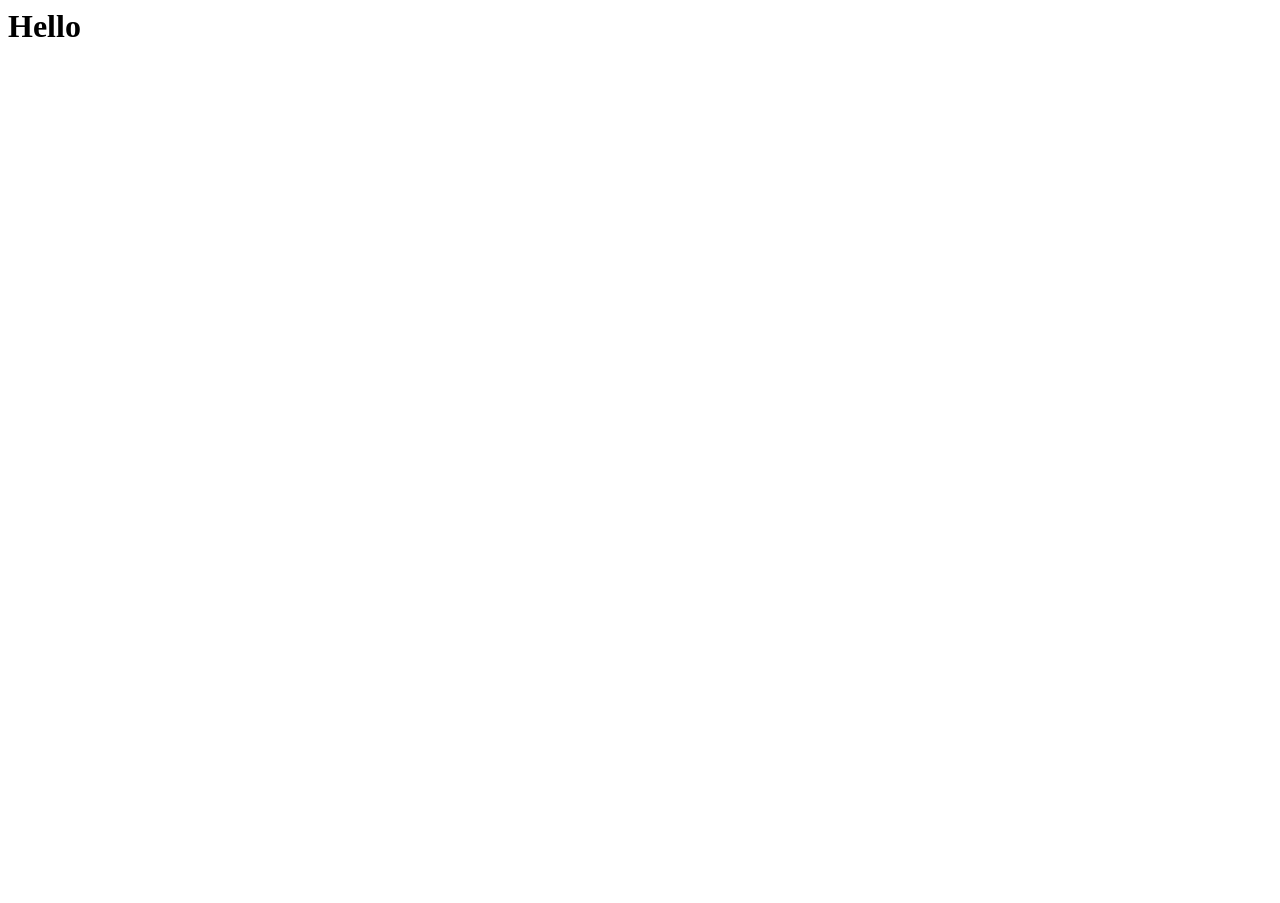
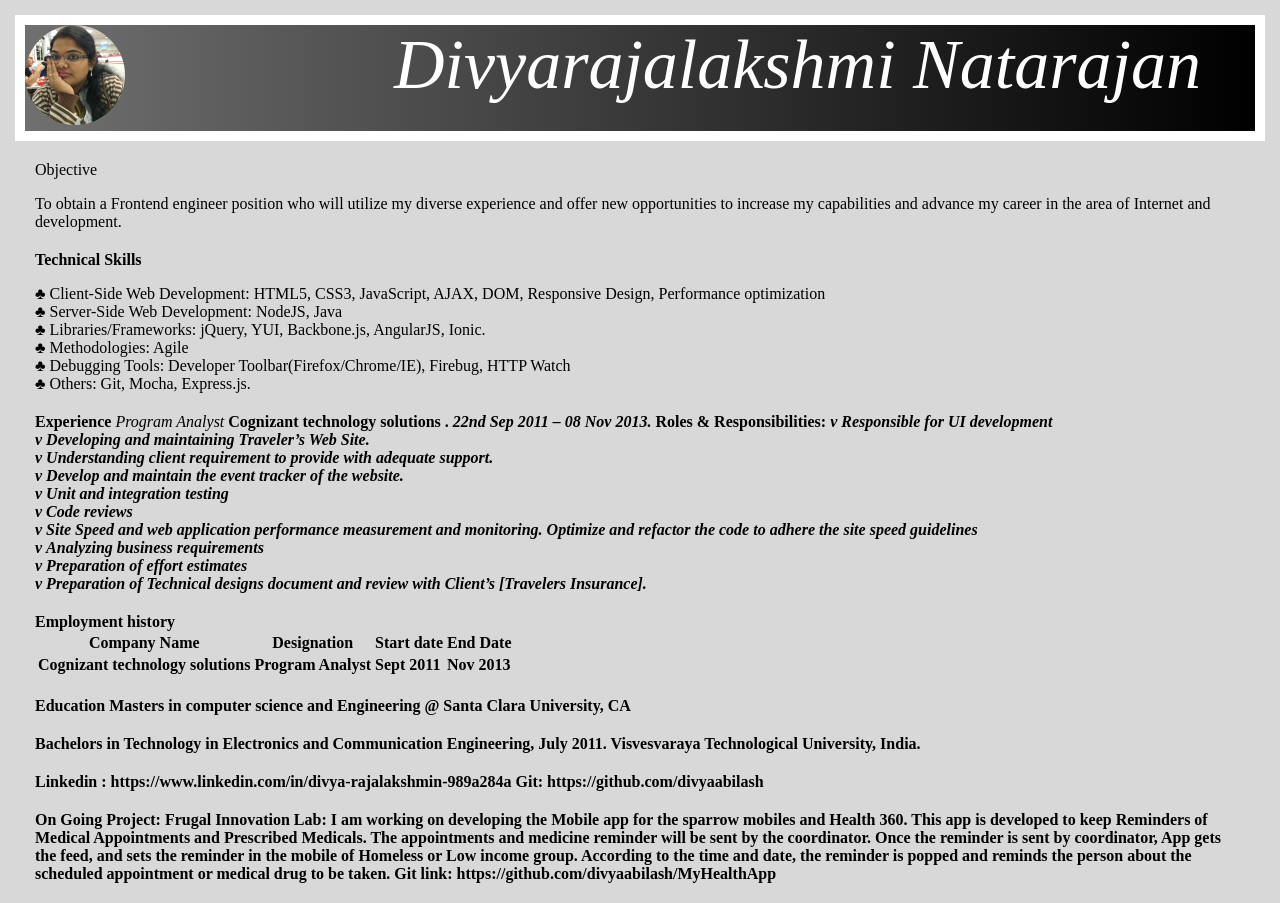
Before and after one commit to divyaabilash/divyaabilash.github.io, a plain HTML site: page index.html in a window 1280 px wide. Before the commit the page ends 800 px from the top, so only its background shows below. Drawn offline with Linux system fonts and the light colour scheme.

Commit message:
commiting all changes

```diff
--- a/index.html
+++ b/index.html
@@ -1 +1,104 @@
-<h1>Hello</h1>
+<!Doctype html>
+<html>
+<head>
+<meta charset="utf-8">
+<link rel="icon" href="favicon.ico" />
+<link rel="stylesheet" href="stylesheet.css" />
+	<title>Divyarajalakshmi`s Resume </title>
+</head>
+<body class="padding">
+<!-- Header of the page -->
+<header>
+<div class="wrapperForBanner">
+<div class="profilePic">
+<img id="profile" src="professionalpic.jpeg" alt="Divyarajalakshmi profile pic" width="100px" height="100px" />
+
+</div>
+<div class="profileName">Divyarajalakshmi Natarajan</div>
+</div>
+</header>
+<div class="marginDiv">
+
+<p>
+Objective</p>
+<p>
+To obtain a Frontend engineer position who will utilize my diverse experience and offer new opportunities to increase my capabilities and advance my career in the area of Internet and development.
+
+</p>
+</div>
+<div class="marginDiv">
+<p><b>
+Technical Skills
+</b></p>
+<p>
+♣	Client-Side Web Development: HTML5, CSS3, JavaScript, AJAX, DOM, Responsive Design, Performance optimization</br>
+♣	Server-Side Web Development: NodeJS, Java</br>
+♣	Libraries/Frameworks: jQuery, YUI, Backbone.js, AngularJS, Ionic.</br>
+♣	Methodologies: Agile</br>
+♣	Debugging Tools: Developer Toolbar(Firefox/Chrome/IE), Firebug, HTTP Watch</br>
+♣	Others: Git, Mocha, Express.js.</br>
+</p>
+</div>
+<div class="marginDiv">
+<p><b>
+Experience</b>
+<i>Program Analyst</i>
+<b>Cognizant technology solutions .<b>
+<i>22nd Sep 2011 – 08 Nov 2013.</i>
+<b>
+Roles & Responsibilities:</b>
+<i>
+ν	Responsible for UI development </br>
+ν	Developing and maintaining Traveler’s Web Site. </br>
+ν	Understanding client requirement to provide with adequate support.</br>
+ν	Develop and maintain the event tracker of the website.</br>
+ν	Unit and integration testing</br>
+ν	Code reviews </br>
+ν	Site Speed and web application performance measurement and monitoring. Optimize and refactor the code to adhere the site speed guidelines  </br>
+ν	Analyzing business requirements </br>
+ν	Preparation of effort estimates</br>
+ν	Preparation of Technical designs document and review with Client’s [Travelers Insurance].</br>
+</i>
+</div>
+<div class="marginDiv">
+<b>
+Employment history</b>
+<table>
+<tr>
+<th>
+Company Name
+</th>
+<th>
+Designation
+</th>
+<th>
+Start date</th><th>
+End Date</th></tr>
+<tr>
+<td>
+Cognizant technology solutions </td><td>
+Program Analyst </td><td>
+Sept 2011 </td><td>
+Nov 2013</td>
+</tr>
+</table>
+</div>
+<div class="marginDiv">
+Education Masters in computer science and Engineering @ Santa Clara University, CA
+</div>
+<div class="marginDiv">
+Bachelors in Technology in Electronics and Communication Engineering, July 2011. Visvesvaraya Technological University, India.
+</div>
+<div class="marginDiv">
+Linkedin : https://www.linkedin.com/in/divya-rajalakshmin-989a284a
+Git:  	   https://github.com/divyaabilash
+</div>
+<div class="marginDiv">
+On Going Project:
+Frugal Innovation Lab: I am working on developing the Mobile app for the sparrow mobiles and Health 360. This app is developed to keep Reminders of Medical Appointments and Prescribed Medicals. The appointments and medicine reminder will be sent by the coordinator. Once the reminder is sent by coordinator, App gets the feed, and sets the reminder in the mobile of Homeless or Low income group. According to the time and date, the reminder is popped and reminds the person about the scheduled appointment or medical drug to be taken.
+Git link: https://github.com/divyaabilash/MyHealthApp
+
+</div>
+</div>
+</body>
+</html>
--- /dev/null
+++ b/stylesheet.css
@@ -0,0 +1,77 @@
+.padding {
+    margin: 15px;
+    background-color: #D8D8D8;
+}
+
+
+/*.banner{
+	/*background-color: #303030;
+	border-style: 1px solid white;
+	box-shadow: 10px #888888;
+	/*background-origin: content-box;
+	/*border-width: 100px;
+}*/
+
+.profilePic {
+
+    float: left;
+    width: 30%;
+
+/*    -webkit-transition:width 2s;
+   transition-duration: 1s, 1s, 1s, 1s, 1s, 1s;
+   	-webkit-transition-timing-function: ease-in-out;
+	transition-timing-function: ease-in-out;
+    /*transition-duration:10s;*/
+}
+.profilePic img {
+	border-radius: 125px;
+	transition: all 2s ease-in-out 15s;
+	-moz-transition: all 2s ease-in-out;
+	-webkit-transition:all 2s ease-in-out;
+	cursor:pointer;
+}
+.profilePic img:hover{
+	width: 200px;
+	height: 200px;
+	/*transform:rotate(360deg);	*/
+}
+
+div::after {
+    display: block;
+    content: " ";
+    clear: both;
+}
+
+.wrapperForBanner {
+    background-clip: content-box;
+    border: 10px solid white;
+    background: #303030;
+    /* For browsers that do not support gradients */
+    background: -webkit-linear-gradient(left, #707070, black);
+    /* For Safari 5.1 to 6.0 */
+    background: -o-linear-gradient(right, #707070, black);
+    /* For Opera 11.1 to 12.0 */
+    background: -moz-linear-gradient(right, #707070, black);
+    /* For Firefox 3.6 to 15 */
+    background: linear-gradient(to right, #707070, black);
+    /* Standard syntax */
+    overflow: visible;
+    clear: both;
+    height: auto;
+}
+
+.profileName {
+	height: 106px;
+    float: right;
+    width: 70%;
+    color: white;
+    font-style: italic;
+    font-family: "Edwardian Script ITC";
+    /*font-family: "kokonor";*/
+    font-size: 70px;
+    top:50%;
+}
+
+.marginDiv{
+	margin:20px;
+}
```
Also changed, not shown: favicon.ico (added), gitlog.jpeg (added), jss logo.png (added), jsslogo.jpeg (added), professionalpic.jpeg (added), scu.jpeg (added), 1 other file.
